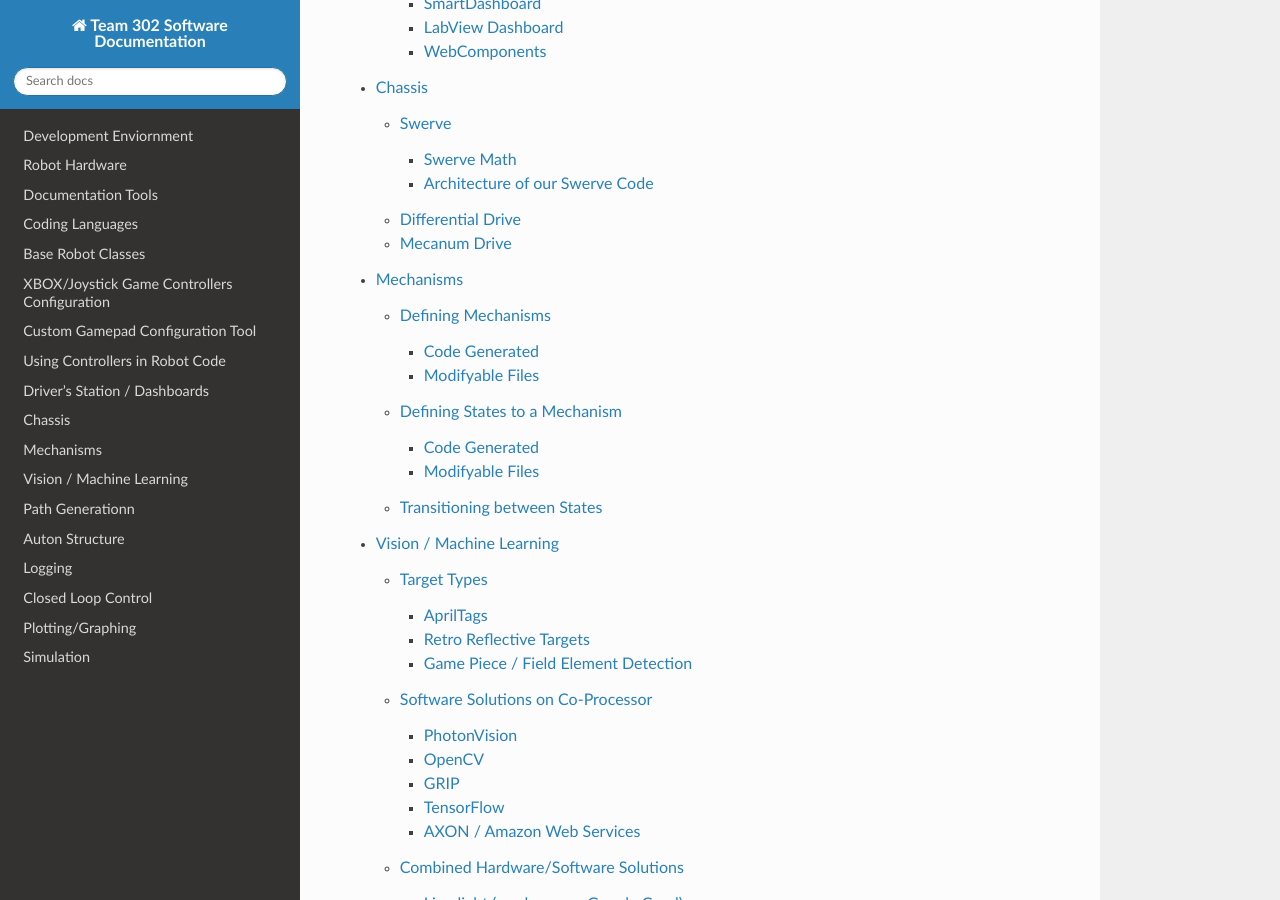
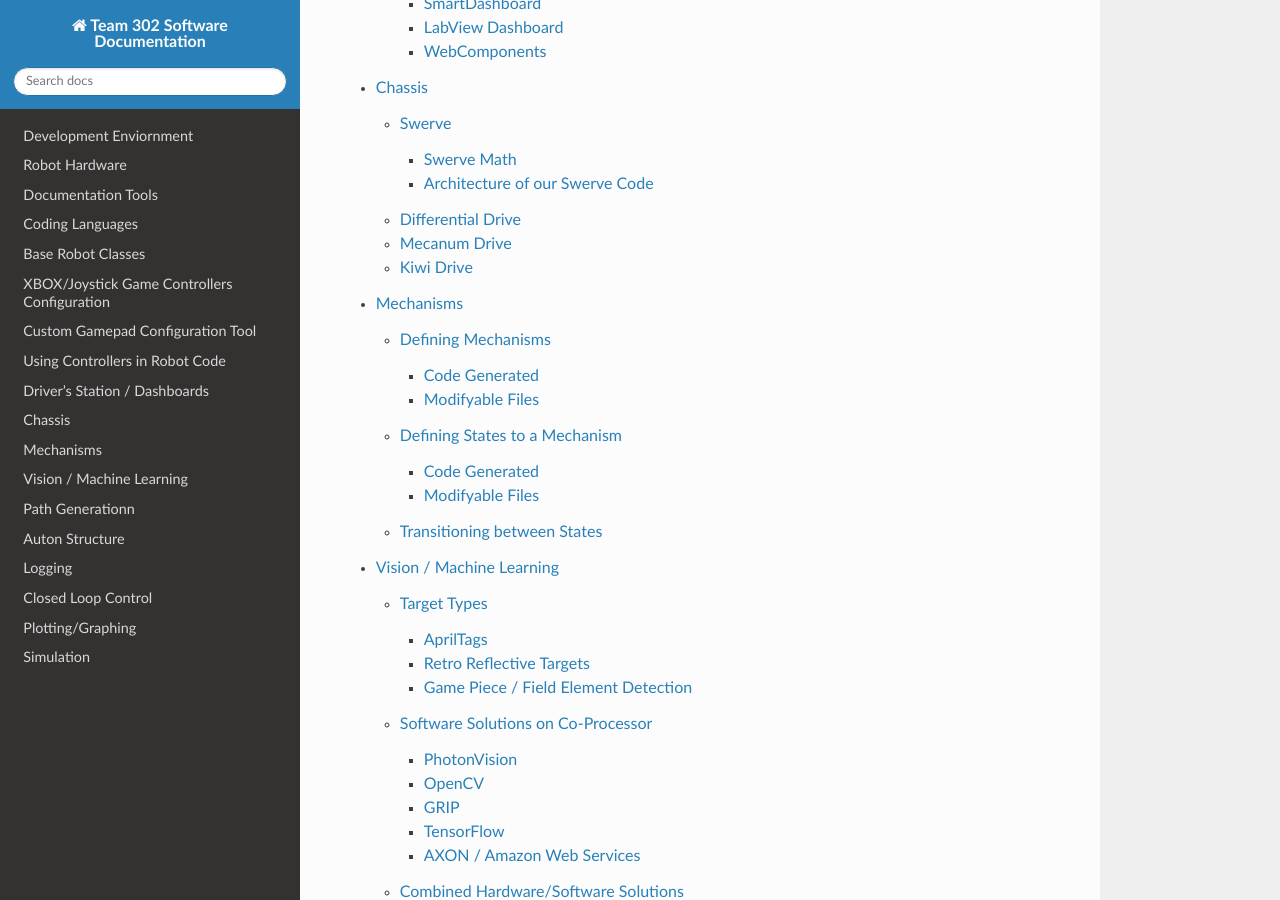
Before and after one commit to Team302/Team302Doco, a Sphinx documentation site: the page built from docs/index.rst, in a window 1280 px wide and 900 px high, scrolled down 3439 px. Built offline with Sphinx 7.4.7 and the Read the Docs theme 2.0.0, drawn with Linux system fonts in a browser that asks for light colours.

Commit message:
Update chassis.rst

```diff
--- a/docs/chassis.rst
+++ b/docs/chassis.rst
@@ -6,28 +6,40 @@
 Swerve
 ============
 
-TODO:  Add information
+.. todo::
+Add information
 
 Swerve Math
 ------------
 
-TODO:  Add information
+.. todo::
+Add information
 
 
 Architecture of our Swerve Code
 ---------------------------------
 
-TODO:  Add information
+.. todo::
+Add information
 
 
 
 Differential Drive
 =======================
 
-TODO:  Add information
+.. todo::
+Add information
 
 
 Mecanum Drive
 =================
 
-TODO:  Add information
+.. todo::
+Add information
+
+
+Kiwi Drive
+=============
+
+.. todo::
+Add information
```
